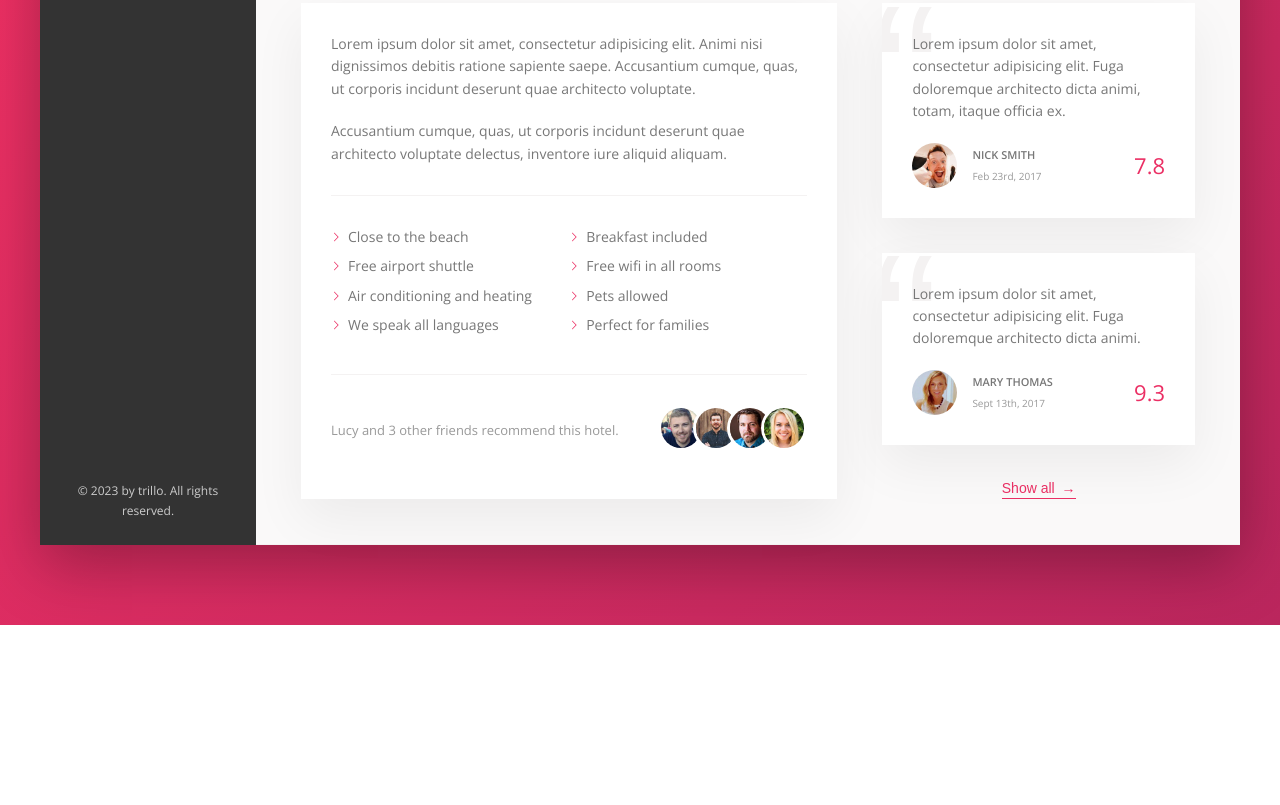
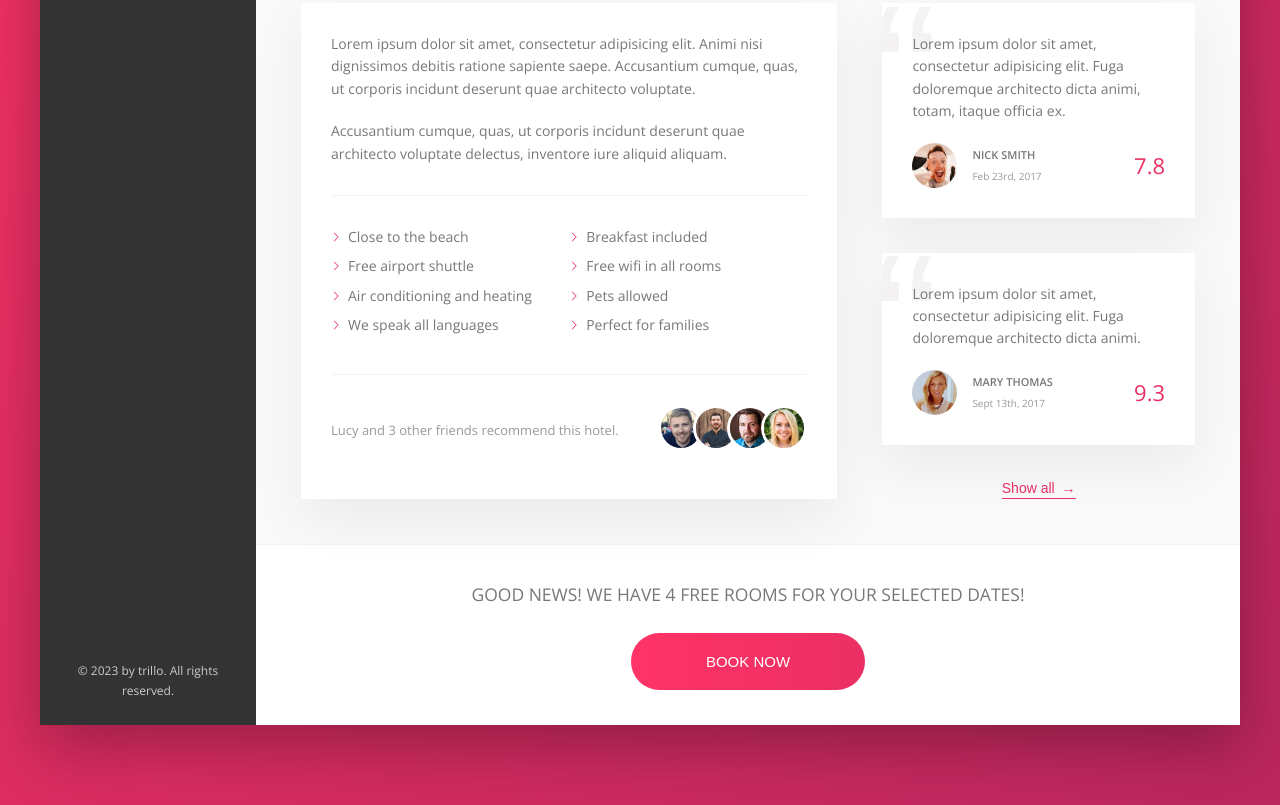
Before and after one commit to markog01/trillo-master, a website: page index.html in a window 1280 px wide. Shown: the part 644-1449 px from the top of the page. Before the commit the page ends 1269 px from the top, so only its background shows below. Drawn offline with nearby package versions, Linux system fonts and the light colour scheme.

Commit message:
CTA section done

```diff
--- a/index.html
+++ b/index.html
@@ -245,6 +245,18 @@
 
             <button class="btn-inline">Show all <span>&rarr;</span></button>
             </div>
+
+            <div class="cta">
+              <h2 class="cta__book-now">
+                Good news! We have 4 free rooms for your selected dates!
+              </h2>
+              <button class="btn">
+                <span class="btn__visible">Book now</span>
+
+                <span class="btn__invisible">Only 4 rooms left</span>
+              </button>
+            </div>
+
           </div>
 
 
--- a/sass/_components.scss
+++ b/sass/_components.scss
@@ -459,3 +459,76 @@
     z-index: 1;
   }
 }
+
+////////////////////////
+/// CTA
+
+.cta {
+  padding: 3.5rem 0;
+  text-align: center;
+
+  &__book-now {
+    font-size: 1.75rem;
+    font-weight: 300;
+    text-transform: uppercase;
+    margin-bottom: 2.5rem;
+  }
+}
+
+///////////////////////
+/// BUTTON
+.btn {
+  font-size: 1.5rem;
+  font-weight: 300;
+  text-transform: uppercase;
+  border-radius: 100px;
+  border: none;
+  background-image: linear-gradient(
+    to right,
+    var(--color-primary-light),
+    var(--color-primary)
+  );
+  color: #fff;
+  position: relative;
+  overflow: hidden;
+  cursor: pointer;
+
+  & > * {
+    display: inline-block;
+    height: 100%;
+    width: 100%;
+    transition: all 0.2s;
+  }
+
+  &__visible {
+    padding: 2rem 7.5rem;
+  }
+
+  &__invisible {
+    position: absolute;
+    padding: 2rem 0;
+    left: 0;
+    top: -100%;
+  }
+
+  &:hover {
+    background-image: linear-gradient(
+      to left,
+      var(--color-primary-light),
+      var(--color-primary)
+    );
+  }
+
+  &:hover &__visible {
+    transform: translateY(100%);
+  }
+
+  &:hover &__invisible {
+    top: 0;
+  }
+
+  &:focus {
+    outline: none;
+    animation: pulsate 1s infinite;
+  }
+}
```
Also changed, not shown: css/style.css.
